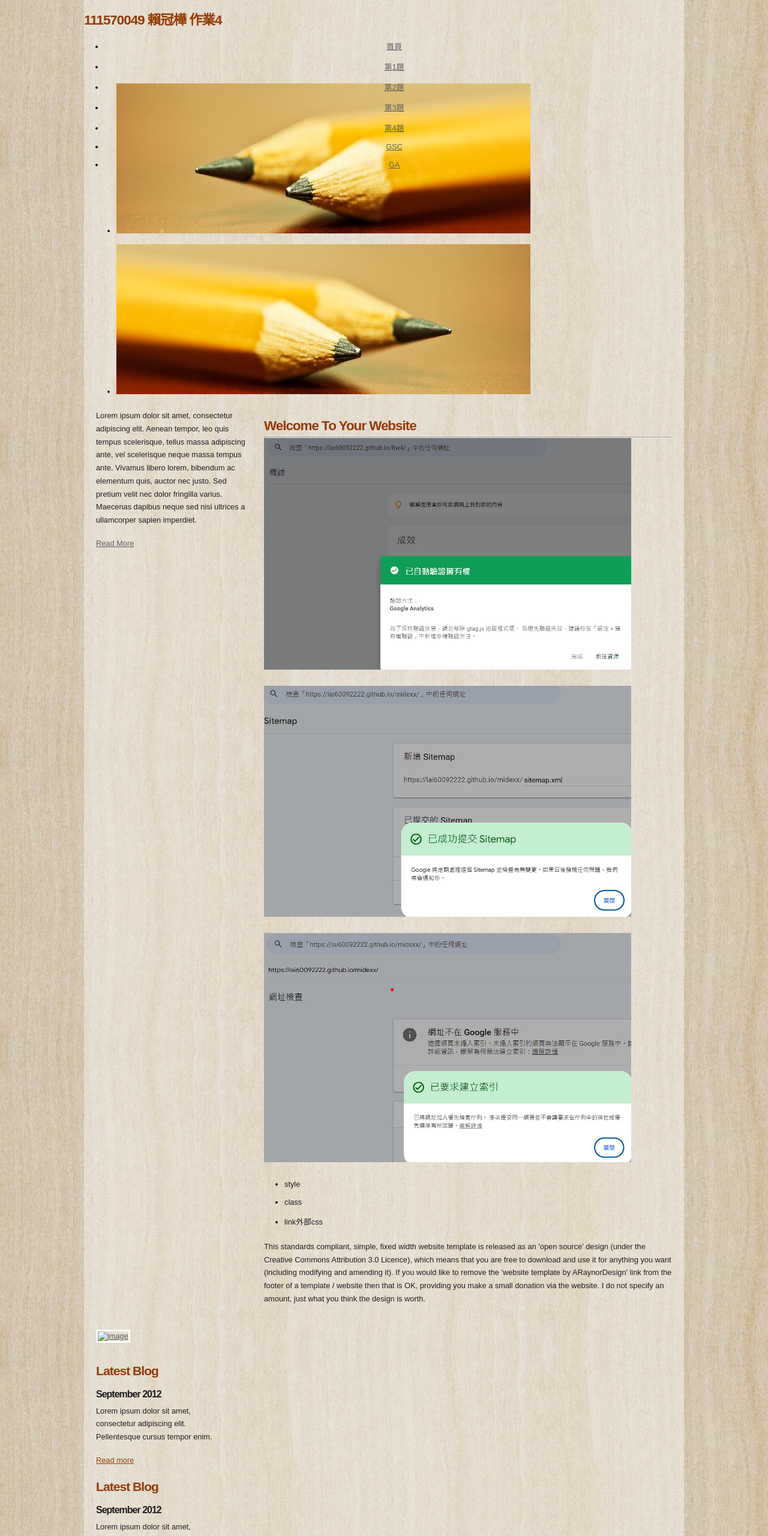
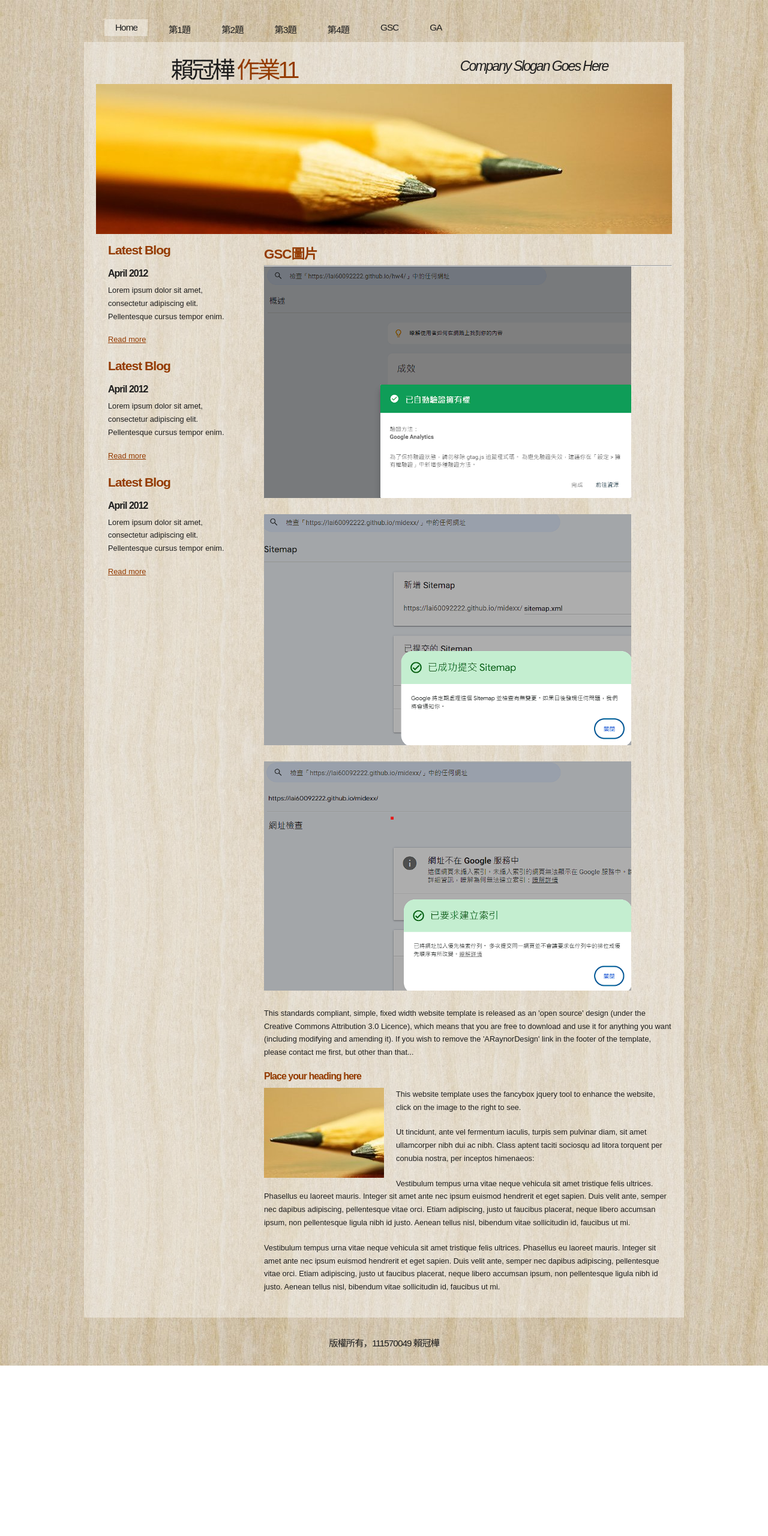
Before and after one commit to lai60092222/midexx, a plain HTML site: page a5.html in a window 1280 px wide. Shown: the top 2560 px of the page at 60% size. After the commit the page ends 2276 px from the top, so only its background shows below. Drawn offline with Linux system fonts and the light colour scheme.

Commit message:
Add files via upload

```diff
--- a/a5.html
+++ b/a5.html
@@ -1,4 +1,3 @@
-
 <!DOCTYPE html PUBLIC "-//W3C//DTD XHTML 1.1//EN" "http://www.w3.org/TR/xhtml11/DTD/xhtml11.dtd">
 <html xmlns="http://www.w3.org/1999/xhtml" xml:lang="en">
 
@@ -7,32 +6,41 @@
   <meta name="description" content="free website template" />
   <meta name="keywords" content="enter your keywords here" />
   <meta http-equiv="content-type" content="text/html; charset=utf-8" />
-  <meta http-equiv="X-UA-Compatible" content="IE=9" />
   <link rel="stylesheet" type="text/css" href="css/style.css" />
+  <link rel="stylesheet" type="text/css" href="css/mystyle.css" />
   <script type="text/javascript" src="js/jquery.min.js"></script>
-  <script type="text/javascript" src="js/image_slide.js"></script>
+  <script type="text/javascript" src="js/jquery.easing.min.js"></script>
+  <script type="text/javascript" src="js/jquery.lavalamp.min.js"></script>
+  <script type="text/javascript">
+    $(function() {
+      $("#lava_menu").lavaLamp({
+        fx: "backout",
+        speed: 700
+      });
+    });
+  </script>
+    <script type="text/javascript" src="js/jquery.nivo.slider.pack.js"></script>
+    <script type="text/javascript">
+    $(window).load(function() {
+        $('#slider').nivoSlider();
+    });
+    </script>
 <!-- Google tag (gtag.js) -->
-<script async src="https://www.googletagmanager.com/gtag/js?id=G-5Y4DJH6J4B"></script>
+<script async src="https://www.googletagmanager.com/gtag/js?id=G-ZD49CJ7ZS5"></script>
 <script>
   window.dataLayer = window.dataLayer || [];
   function gtag(){dataLayer.push(arguments);}
   gtag('js', new Date());
 
-  gtag('config', 'G-5Y4DJH6J4B');
+  gtag('config', 'G-ZD49CJ7ZS5');
 </script>
 </head>
 
 <body>
   <div id="main">
-	<div id="site_content">
-      <div id="site_heading">
-	    <h1>111570049 賴冠樺 作業4</h1>
-
-	  </div><!--close site_heading-->
-	  <div id="header">
 	<div id="menubar">
-          <ul id="menu">
-            <li class="current"><a href="index.html">首頁</a></li>
+      <ul class="lavaLampWithImage" id="lava_menu">
+        <li class="current"><a href="index.html">Home</a></li>
         <li><a href="a1.html">第1題</a></li>
         <li><a href="a2.html">第2題</a></li>
         <li><a href="a3.html">第3題</a></li>
@@ -41,18 +49,27 @@
         <li><a href="a6.html">GA</a></li>
       </ul>
 	</div><!--close menubar-->
+	<div id="site_content">
+	  <div id="header">
+        <div id="header_name">
+          <h1>賴冠樺 <span>作業11</span></h1>
+        </div><!--close header_name-->
+        <div id="header_slogan">
+	      <h2>Company Slogan Goes Here</h2>
+		 </div><!--close header_slogan-->
       </div><!--close header-->
+	  <div id="banner_image">
+	    <div id="slider-wrapper">
+          <div id="slider" class="nivoSlider">
+            <img src="images/slide1.jpg" alt="" />
+            <img src="images/slide2.jpg" alt="" />
+		  </div>
+		</div><!--close slider-wrapper-->
+	  </div><!--close banner_image-->
       <div id="content">
+        <div class="content_item">
+          <h1>GSC圖片</h1>
 
-		<div id="banner_image">
-          <ul class="slideshow">
-            <li class="show"><img width="690" height="250" src="images/slide1.jpg" alt="&quot;Image description here&quot;" /></li>
-            <li><img width="690" height="250" src="images/slide2.jpg" alt="&quot;Image description here&quot;" /></li>
-          </ul>
-	    </div><!--close banner_image-->
-
-		<div class="content_item">
-		  <h1>Welcome To Your Website</h1>
           <hr>
           <p>
             <img src = "images/gsc1.png" width="90%">
@@ -64,29 +81,20 @@
             <img src = "images/gsc3.png" width="90%">
 
           </p>
-      <ul>
-        <li>style</li>
-        <li>class</li>
-        <li>link外部css</li>
-      </ul>
-          <p>This standards compliant, simple, fixed width website template is released as an 'open source' design (under the Creative Commons Attribution 3.0 Licence), which means that you are free to download and use it for anything you want (including modifying and amending it). If you would like to remove the 'website template by ARaynorDesign' link from the footer of a template / website then that is OK, providing you make a small donation via the website. I do not specify an amount, just what you think the design is worth.</p>
-
+          <p>This standards compliant, simple, fixed width website template is released as an 'open source' design (under the Creative Commons Attribution 3.0 Licence), which means that you are free to download and use it for anything you want (including modifying and amending it). If you wish to remove the 'ARaynorDesign' link in the footer of the template, please contact me first, but other than that...</p>
+          <h3>Place your heading here</h3>
+          <div style="width:200px; float:left; padding: 0px 20px 10px 0px;"><img alt="image" src="images/image.jpg" /></div>
+          <p>This website template uses the fancybox jquery tool to enhance the website, click on the image to the right to see. </p>
+          <p>Ut tincidunt, ante vel fermentum iaculis, turpis sem pulvinar diam, sit amet ullamcorper nibh dui ac nibh. Class aptent taciti sociosqu ad litora torquent per conubia nostra, per inceptos himenaeos:</p>
+          <p>Vestibulum tempus urna vitae neque vehicula sit amet tristique felis ultrices. Phasellus eu laoreet mauris. Integer sit amet ante nec ipsum euismod hendrerit et eget sapien. Duis velit ante, semper nec dapibus adipiscing, pellentesque vitae orci. Etiam adipiscing, justo ut faucibus placerat, neque libero accumsan ipsum, non pellentesque ligula nibh id justo. Aenean tellus nisl, bibendum vitae sollicitudin id, faucibus ut mi.</p>
+          <p>Vestibulum tempus urna vitae neque vehicula sit amet tristique felis ultrices. Phasellus eu laoreet mauris. Integer sit amet ante nec ipsum euismod hendrerit et eget sapien. Duis velit ante, semper nec dapibus adipiscing, pellentesque vitae orci. Etiam adipiscing, justo ut faucibus placerat, neque libero accumsan ipsum, non pellentesque ligula nibh id justo. Aenean tellus nisl, bibendum vitae sollicitudin id, faucibus ut mi.</p>
 		</div><!--close content_item-->
-	    <div class="content_image">
-		  <a href="#"><img style=" border: 3px solid #FFF;" alt="image" src="images/city.jpg" /></a>
-		</div><!--close content_image-->
-		<div class="content_text">
-		  <p>Lorem ipsum dolor sit amet, consectetur adipiscing elit. Aenean tempor, leo quis tempus scelerisque, tellus massa adipiscing ante, vel scelerisque neque massa tempus ante. Vivamus libero lorem, bibendum ac elementum quis, auctor nec justo. Sed pretium velit nec dolor fringilla varius. Maecenas dapibus neque sed nisi ultrices a ullamcorper sapien imperdiet.</p>
-		  <a href="#">Read More</a>
-		</div><!--close content_text-->
-		<br style="clear:both"/>
-	  </div><!--close content-->
 
 		<div class="sidebar_container">
 		  <div class="sidebar">
             <div class="sidebar_item">
                 <h2>Latest Blog</h2>
-			<h4>September 2012</h4>
+			    <h4>April 2012</h4>
                 <p>Lorem ipsum dolor sit amet, consectetur adipiscing elit. Pellentesque cursus tempor enim.</p>
 		          <a href="#">Read more</a>
               </div><!--close sidebar_item-->
@@ -94,7 +102,7 @@
 		  <div class="sidebar">
             <div class="sidebar_item">
               <h2>Latest Blog</h2>
-		  	<h4>September 2012</h4>
+		  	  <h4>April 2012</h4>
               <p>Lorem ipsum dolor sit amet, consectetur adipiscing elit. Pellentesque cursus tempor enim.</p>
 		        <a href="#">Read more</a>
             </div><!--close sidebar_item-->
@@ -102,15 +110,18 @@
 		  <div class="sidebar">
             <div class="sidebar_item">
               <h2>Latest Blog</h2>
-			<h4>September 2012</h4>
+			  <h4>April 2012</h4>
               <p>Lorem ipsum dolor sit amet, consectetur adipiscing elit. Pellentesque cursus tempor enim.</p>
 		        <a href="#">Read more</a>
             </div><!--close sidebar_item-->
           </div><!--close sidebar-->
         </div><!--close sidebar_container-->
+       <br style="clear:both;" />
+      </div><!--close content-->
     </div><!--close site_content-->
     <div id="footer">
-      &copy 賴冠樺 2024版權所有
+	  <div id="footer_content">
+        版權所有，111570049 賴冠樺
     </div><!--close footer-->
   </div><!--close main-->
 </body>
```
Also changed, not shown: a1.html (+3 -3 lines), a6.html (+17 -1 lines), images/a4.png (added), images/p2.png (added), images/p3.jpg (added), images/p4.jpg (added). Lines whose indentation alone changed are shown as unchanged.
